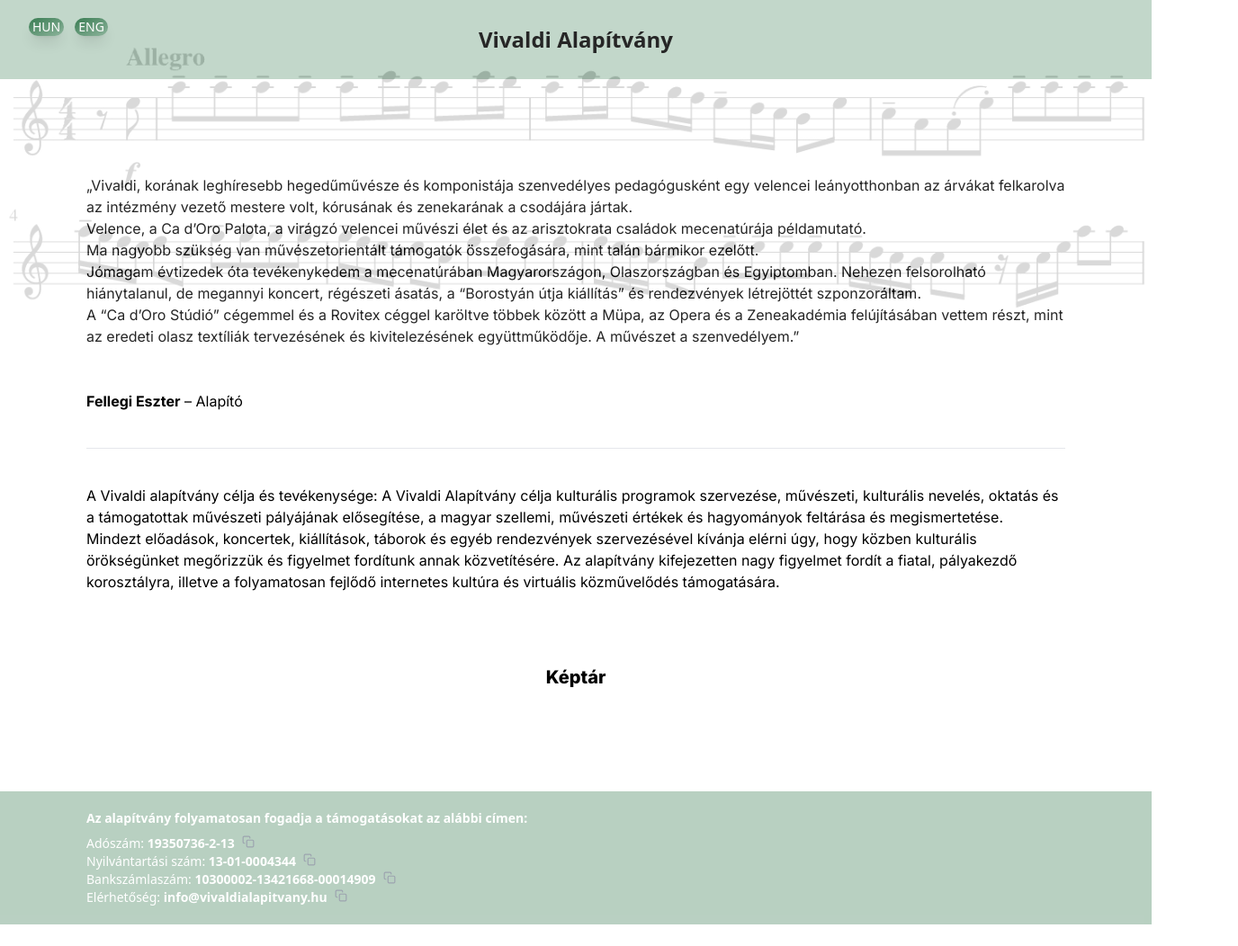
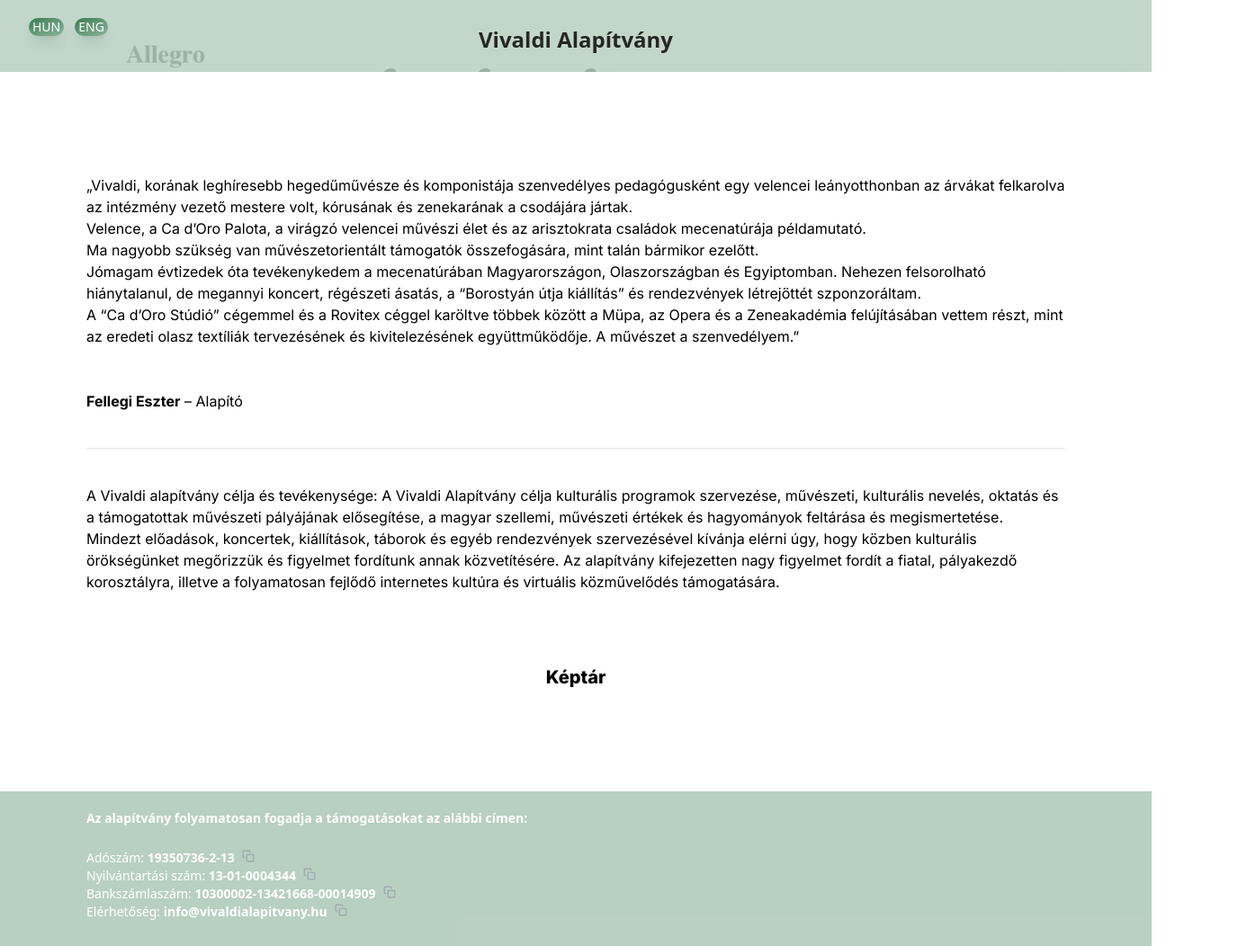
Before and after one commit to vladyslavt97/vivaldialapitvany, a Next.js app: page / in a window 1280 px wide. Shown: the whole page at 90% size, 1376 px wide, since content can reach past the window. Before the commit the page ends 1028 px from the top, so only its background shows below. Built offline with nearby package versions, Linux system fonts and the light colour scheme.

Commit message:
copied page, footer adjustemnts, header small fix

```diff
--- a/components/Copied.tsx
+++ b/components/Copied.tsx
@@ -1,10 +1,16 @@
+import { useStore } from "@/components/State";
 
 type Props = {}
+interface languagesState {
+  language: string,
+}
 
 export default function Copied({}: Props) {
+  const language = useStore((state: languagesState) => state.language);
+
   return (
-    <div className="px-3 bg-slate-500/80 text-black absolute top-0 left-0 flex w-full justify-center items-center">
-        <h1>Copied</h1>
+    <div className="my-1 px-3 bg-green-700/60 text-center rounded-full text-black absolute top-0 left-0 flex w-full justify-center items-center">
+        <h1>{language === "hun" ? "Másolva" : "Copied"}</h1>
     </div>
   )
 }
--- a/components/Footer.tsx
+++ b/components/Footer.tsx
@@ -25,7 +25,7 @@
     <div className='bg-green-800/30 w-screen px-5 pt-6 pb-4 sm:px-24 sm:py-5 relative bottom-0 text-white text-sm sm:text-md'>
         {copied === true && <Copied/>}
         <h2 className='font-bold'>{language === "hun" ? "Az alapítvány folyamatosan fogadja a támogatásokat az alábbi címen:" : "Donations are welcome by bank transfer; please use the details below:"}</h2>
-        <h2 className='pt-2'>{language === "hun" ? "Adószám:" : "Tax number:"}
+        <h2 className='mt-6'>{language === "hun" ? "Adószám:" : "Tax number:"}
           <span className={mystyle}> 19350736-2-13</span>
           <CopyToClipboard text="19350736-2-13">
             <button onClick={e => toggleCopied(true)}><FiCopy className='ml-2 text-gray-400'/></button>
@@ -41,7 +41,7 @@
             <button onClick={e => toggleCopied(true)}><FiCopy className='ml-2 text-gray-400'/></button>
           </CopyToClipboard>
         </h2>
-        <h2>{language === "hun" ? "Elérhetőség:" : "Contact: "} <span className={mystyle}>info@vivaldialapitvany.hu</span>
+        <h2 className='mb-2'>{language === "hun" ? "Elérhetőség:" : "Contact: "} <span className={mystyle}>info@vivaldialapitvany.hu</span>
           <CopyToClipboard text="info@vivaldialapitvany.hu">
             <button onClick={e => toggleCopied(true)}><FiCopy className='ml-2 text-gray-400'/></button>
           </CopyToClipboard>
--- a/components/Header.tsx
+++ b/components/Header.tsx
@@ -12,11 +12,11 @@
   const language = useStore((state: languagesState) => state.language);
 
   return (
-    <div className='w-full h-20'>
+    <div className='w-full h-20 overflow-hidden'>
       <LanguageSwitch/>
       <motion.div
           initial={{opacity:0, scale:1, y:-8}}
-          animate={{opacity:[0, 1, 0.5], scale:1.15, y:-18}}
+          animate={{opacity:[0, 1, 0.5], scale:1.15, y:-21}}
           transition={{duration:5}}
           className=''>
           <Image src="/viv.png" width={1000} alt="some" height={1000} className=' absolute -z-10 opacity-30 inset-0 object-cover md:object-top w-full h-22' />
```
